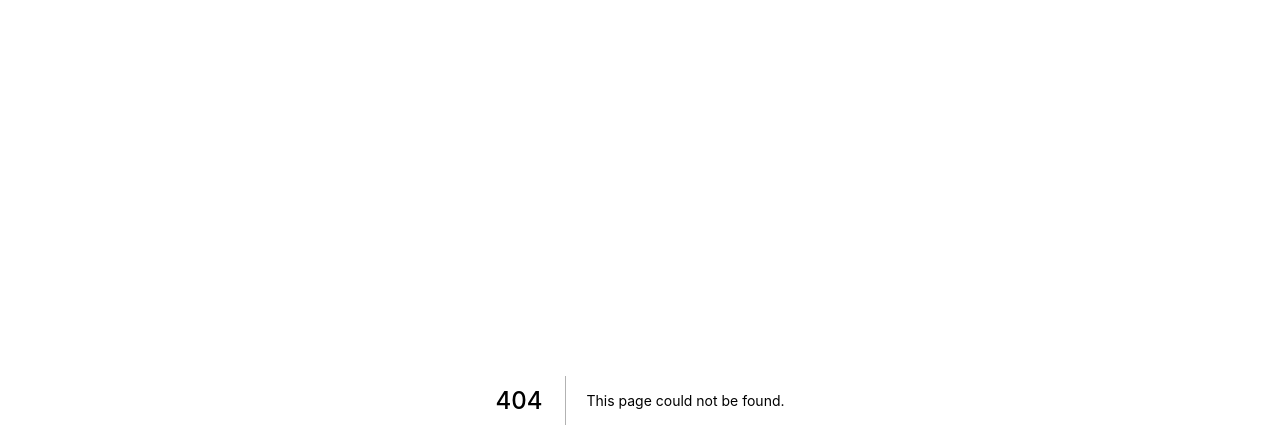
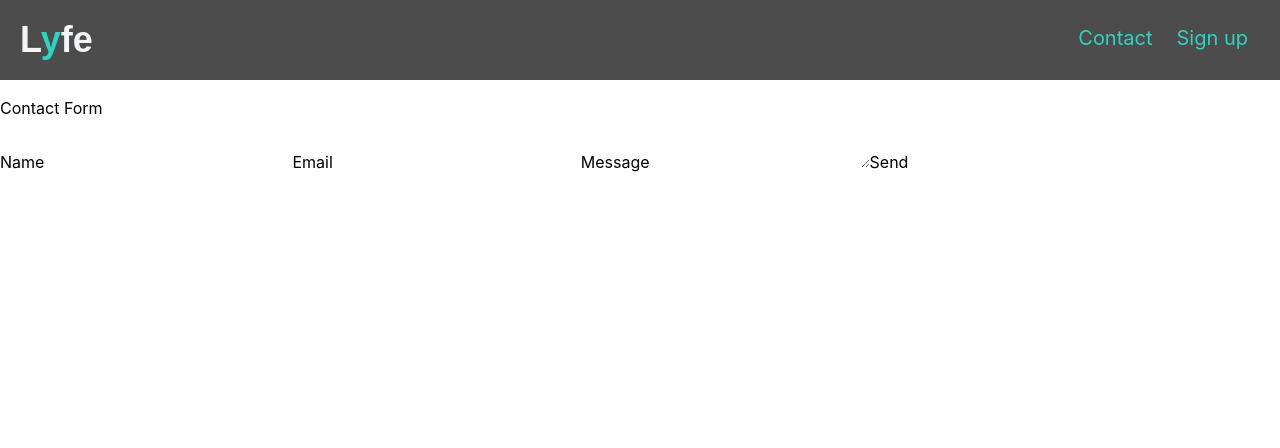
Before and after one commit to SpywarePersues/lyfe, a Next.js app: page /contact in a window 1280 px wide. Before the commit this address had no page. Shown: the top 448 px of the page. Built offline with nearby package versions, Linux system fonts and the light colour scheme; a web font is replaced by a local one.

Commit message:
Added contact page

```diff
--- a/package.json
+++ b/package.json
@@ -9,6 +9,7 @@
     "lint": "next lint"
   },
   "dependencies": {
+    "@emailjs/browser": "^3.6.2",
     "@sanity/cli": "^2.30.6",
     "firebase": "^9.9.2",
     "next": "12.2.5",
--- /dev/null
+++ b/pages/contact.js
@@ -0,0 +1,37 @@
+import React from 'react'
+import Navbar from '../components/Navbar'
+import { useRef } from 'react';
+import emailjs from '@emailjs/browser';
+
+const contact = () => {
+    const form = useRef();
+
+    const sendEmail = (e) => {
+    e.preventDefault();
+
+    emailjs.sendForm('service_9lx6u17', 'template_2hn2a5a', form.current, 'lqJYwfG4kFxV99VK8')
+        .then((result) => {
+            console.log(result.text);
+            alert('Message Sent Sucessfully.')
+        }, (error) => {
+            console.log(error.text);
+        });
+    };
+    return (
+        <div>
+            <Navbar />
+            <h1 className='pt-24'>Contact Form</h1>
+            <form ref={form} onSubmit={sendEmail}>
+                <label>Name</label>
+                <input type="text" name="user_name" />
+                <label>Email</label>
+                <input type="email" name="user_email" />
+                <label>Message</label>
+                <textarea name="message" />
+                <input type="submit" value="Send" />
+            </form>
+        </div>
+    )
+}
+
+export default contact
```
Also changed, not shown: 1 other file (tests, documents, lock files or other folders).
